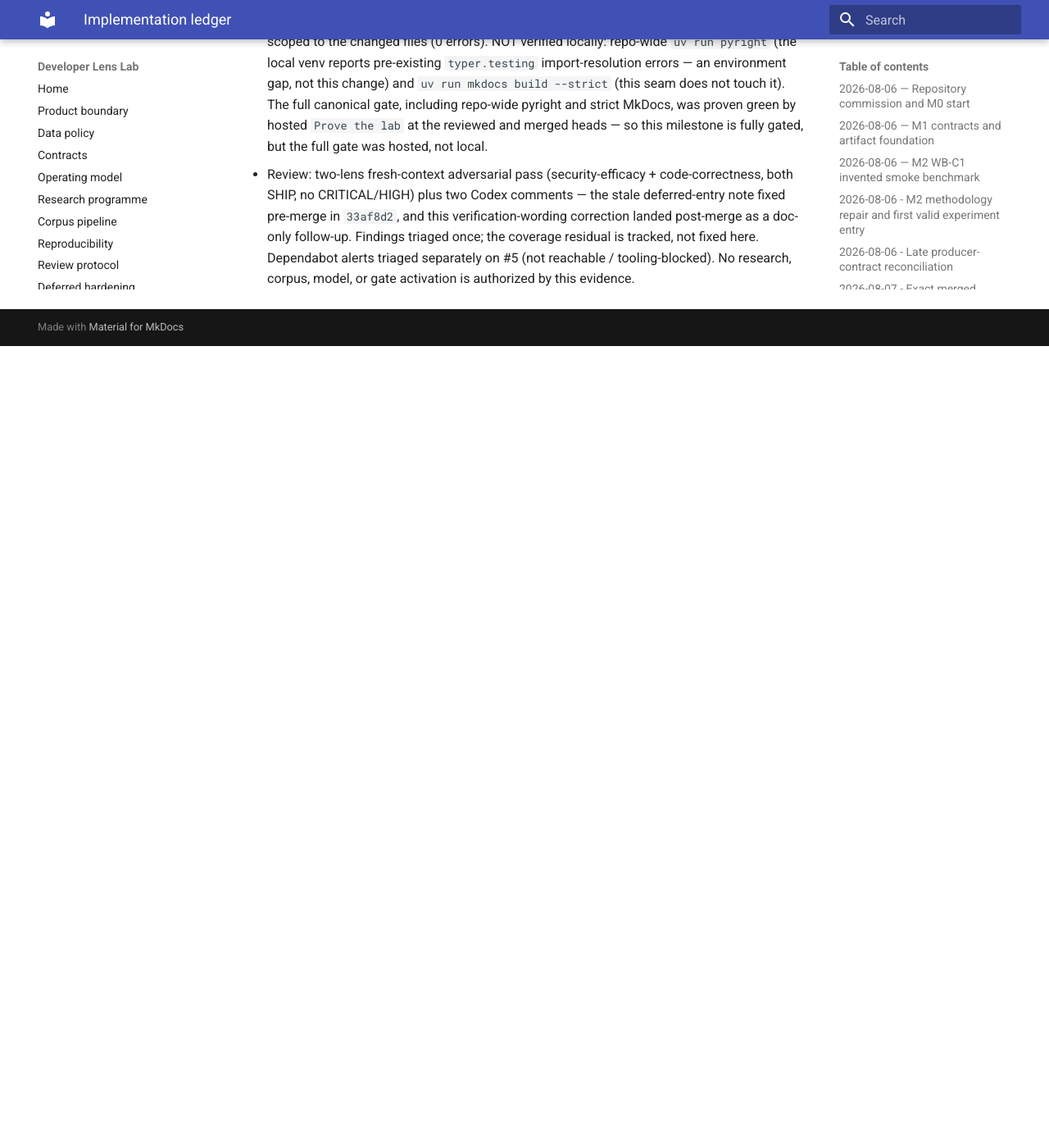
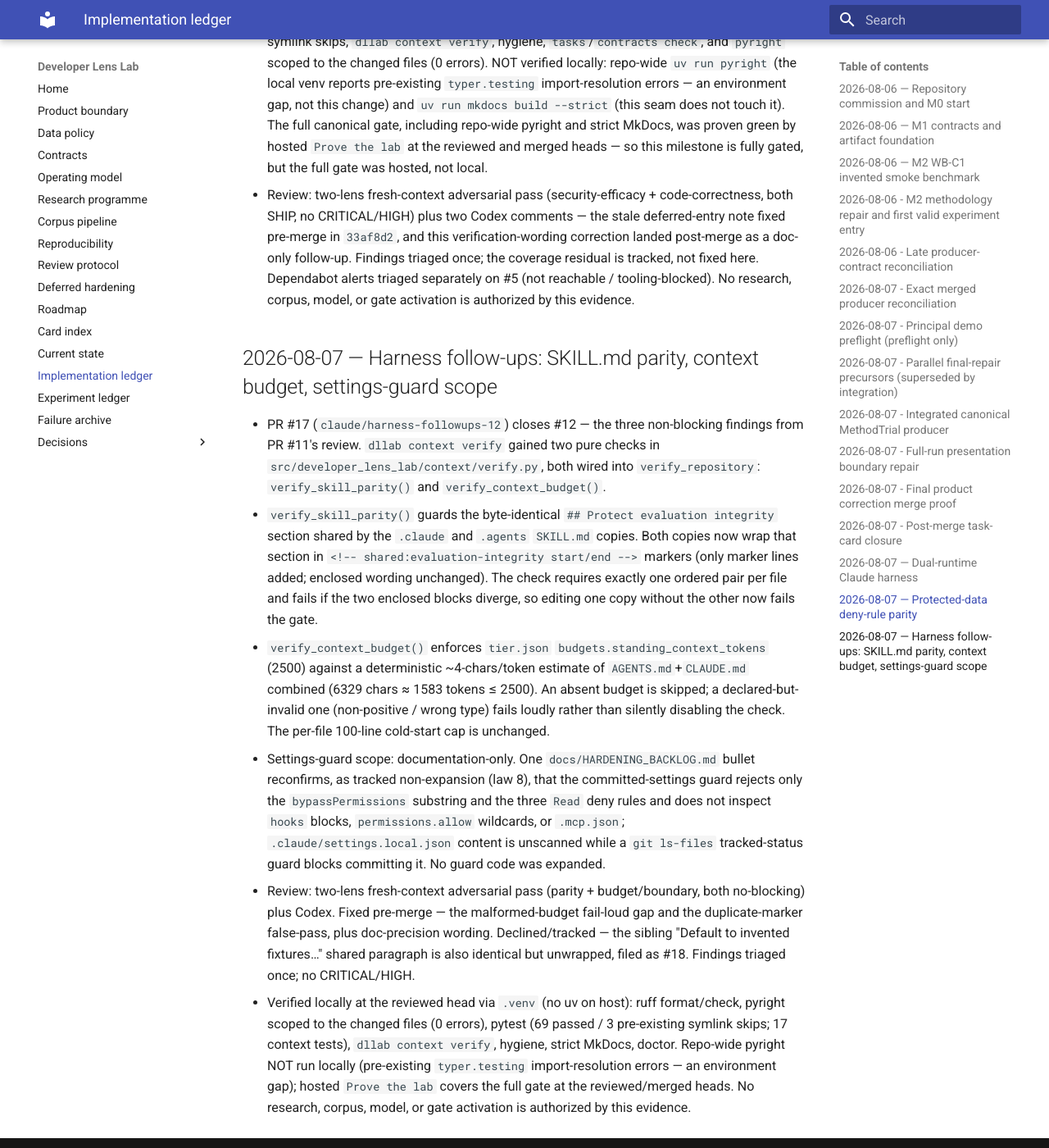
Before and after one commit to Chris0Jeky/developer-lens-lab, an MkDocs documentation site: the page built from docs/IMPLEMENTATION_LEDGER.md, in a window 1280 px wide and 1400 px high, scrolled down 9543 px. Shown: the whole window at 82% size. Built offline with MkDocs 1.6.1 and Material for MkDocs 9.7.7, drawn with Linux system fonts in a browser that asks for light colours; before the commit the page ends 9965 px from its top, so only the background shows below that; some of the changed text lies outside the part shown.

Commit message:
ledger: record the #12 harness follow-ups milestone
Codex P1: IMPLEMENTATION_LEDGER listed #12 as deferred while the code implements and closes it.
Add the milestone entry (skill parity, context budget, settings-guard reconfirmation) with local
gate evidence, and annotate the prior deferral line to point at it.

```diff
--- a/docs/IMPLEMENTATION_LEDGER.md
+++ b/docs/IMPLEMENTATION_LEDGER.md
@@ -297,8 +297,9 @@ Append milestone evidence. Live GitHub facts are snapshots and must be refreshed
 - Verified: hosted `Prove the lab` green at `91b3505` and at the merge commit; local ruff,
   pyright, pytest (54 passed, 3 pre-existing symlink skips), strict MkDocs, hygiene.
 - Deferred (tracked): #12 skill-copy parity markers, combined context budget, settings-guard
-  scope. (#13 deny-rule parity landed 2026-08-07 — see the next entry.) No research vertical,
-  corpus, model, or gate activation is authorized by this evidence.
+  scope. (#13 deny-rule parity landed 2026-08-07 — see the next entry; #12 landed 2026-08-07 via
+  PR #17 — see the final entry.) No research vertical, corpus, model, or gate activation is
+  authorized by this evidence.
 
 ## 2026-08-07 — Protected-data deny-rule parity
 
@@ -327,3 +328,33 @@ Append milestone evidence. Live GitHub facts are snapshots and must be refreshed
   Findings triaged once; the coverage residual is tracked, not fixed here. Dependabot alerts triaged
   separately on #5 (not reachable / tooling-blocked). No research, corpus, model, or gate activation
   is authorized by this evidence.
+
+## 2026-08-07 — Harness follow-ups: SKILL.md parity, context budget, settings-guard scope
+
+- PR #17 (`claude/harness-followups-12`) closes #12 — the three non-blocking findings from PR #11's
+  review. `dllab context verify` gained two pure checks in `src/developer_lens_lab/context/verify.py`,
+  both wired into `verify_repository`: `verify_skill_parity()` and `verify_context_budget()`.
+- `verify_skill_parity()` guards the byte-identical `## Protect evaluation integrity` section shared by
+  the `.claude` and `.agents` `SKILL.md` copies. Both copies now wrap that section in
+  `<!-- shared:evaluation-integrity start/end -->` markers (only marker lines added; enclosed wording
+  unchanged). The check requires exactly one ordered pair per file and fails if the two enclosed blocks
+  diverge, so editing one copy without the other now fails the gate.
+- `verify_context_budget()` enforces `tier.json` `budgets.standing_context_tokens` (2500) against a
+  deterministic ~4-chars/token estimate of `AGENTS.md`+`CLAUDE.md` combined (6329 chars ≈ 1583 tokens
+  ≤ 2500). An absent budget is skipped; a declared-but-invalid one (non-positive / wrong type) fails
+  loudly rather than silently disabling the check. The per-file 100-line cold-start cap is unchanged.
+- Settings-guard scope: documentation-only. One `docs/HARDENING_BACKLOG.md` bullet reconfirms, as
+  tracked non-expansion (law 8), that the committed-settings guard rejects only the `bypassPermissions`
+  substring and the three `Read` deny rules and does not inspect `hooks` blocks, `permissions.allow`
+  wildcards, or `.mcp.json`; `.claude/settings.local.json` content is unscanned while a `git ls-files`
+  tracked-status guard blocks committing it. No guard code was expanded.
+- Review: two-lens fresh-context adversarial pass (parity + budget/boundary, both no-blocking) plus
+  Codex. Fixed pre-merge — the malformed-budget fail-loud gap and the duplicate-marker false-pass,
+  plus doc-precision wording. Declined/tracked — the sibling "Default to invented fixtures…" shared
+  paragraph is also identical but unwrapped, filed as #18. Findings triaged once; no CRITICAL/HIGH.
+- Verified locally at the reviewed head via `.venv` (no uv on host): ruff format/check, pyright scoped
+  to the changed files (0 errors), pytest (69 passed / 3 pre-existing symlink skips; 17 context tests),
+  `dllab context verify`, hygiene, strict MkDocs, doctor. Repo-wide pyright NOT run locally
+  (pre-existing `typer.testing` import-resolution errors — an environment gap); hosted `Prove the lab`
+  covers the full gate at the reviewed/merged heads. No research, corpus, model, or gate activation is
+  authorized by this evidence.
```
